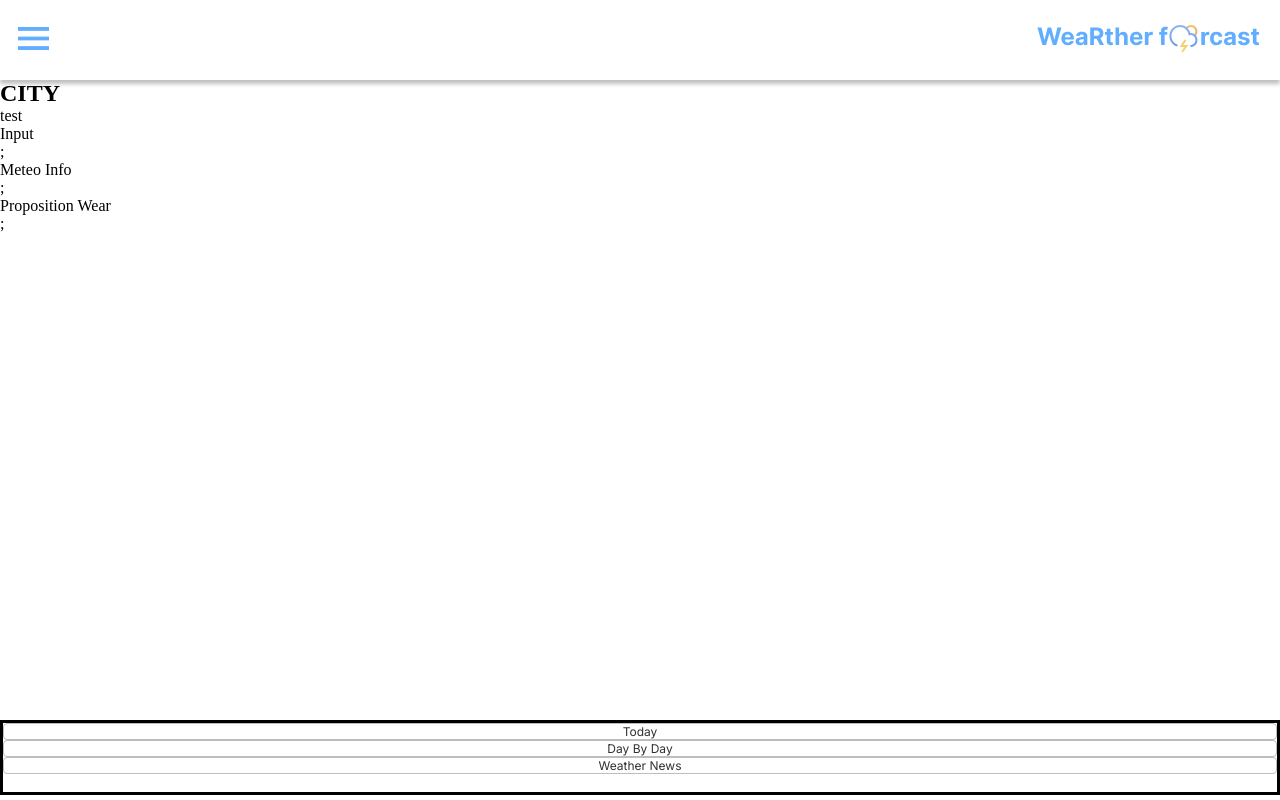
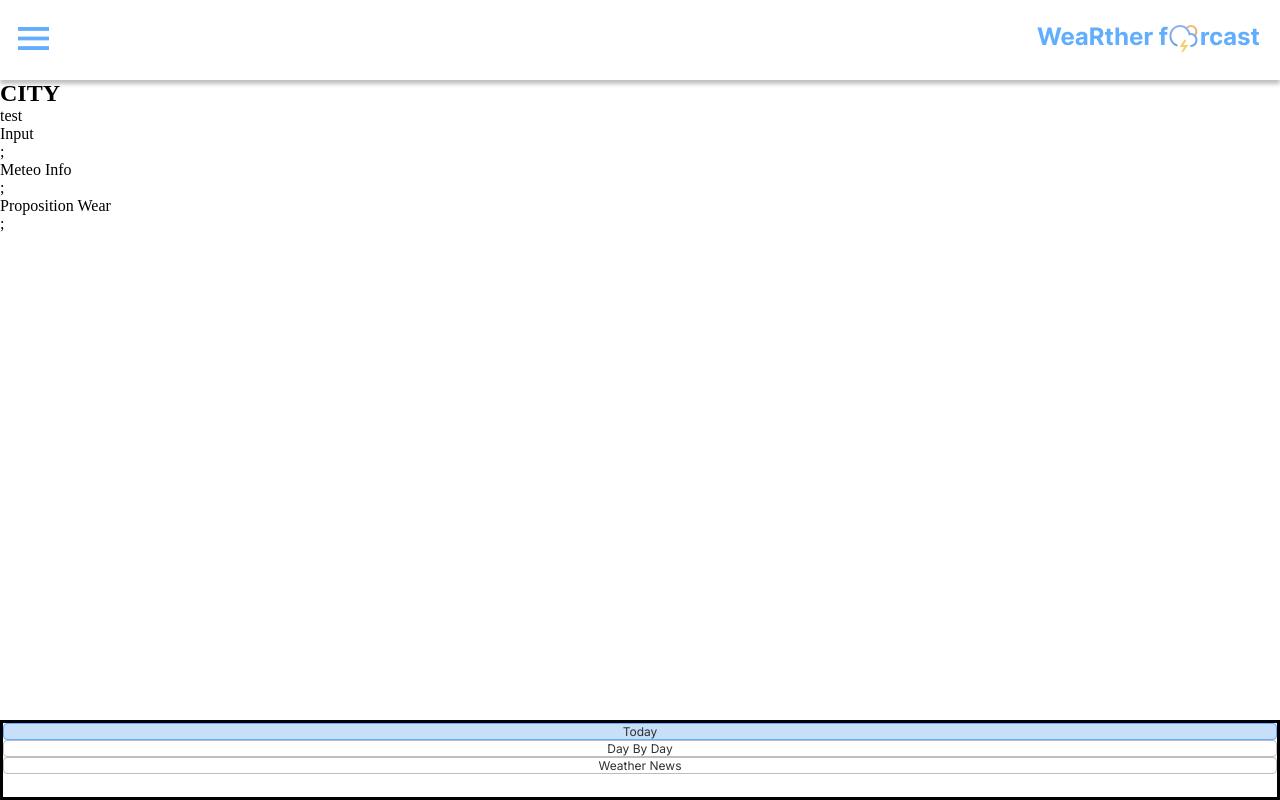
Before and after one commit to WildCodeSchool-2024-09/JS-Nantes-P2-WeartherForcast, a React (Vite) app in the folder client/: page / in a window 1280 px wide. Built offline with nearby package versions, Linux system fonts and the light colour scheme.

Commit message:
sticky footer  + <NavLink> instead of <Link> in footer

```diff
--- a/client/src/App.css
+++ b/client/src/App.css
@@ -51,19 +51,10 @@ h1 {
 }
 
 main {
-  /* margin: 8px; */
-  /* border: solid 2px red; */
-  height: 80vh;
   width: 100vw;
   margin-right: auto;
   margin-left: auto;
-  flex-shrink: 1 0 auto;
-}
-
-footer {
-  border: solid 3px;
-  height: 75px;
-  flex-shrink: 0;
+  min-height: calc(100vh - 80px - 80px); /* ⚠️ Don't change it please => In order to have a sticky footer, calc => view port total hight - header height - footer height*/
 }
 
 /*FONCTIONNEL CLASSES*/
--- a/client/src/components/Footer.tsx
+++ b/client/src/components/Footer.tsx
@@ -1,11 +1,12 @@
-import { Link } from "react-router-dom";
+import { NavLink } from "react-router-dom";
+import "/src/style/footer.css";
 
 export default function Footer() {
   return (
     <footer>
-      <Link to="/">Today</Link>
-      <Link to="/dayByDay">Day By Day</Link>
-      <Link to="/WeatherNews">Weather News</Link>
+      <NavLink to="/">Today</NavLink>
+      <NavLink to="/dayByDay">Day By Day</NavLink>
+      <NavLink to="/WeatherNews">Weather News</NavLink>
     </footer>
   );
 }
--- /dev/null
+++ b/client/src/style/footer.css
@@ -0,0 +1,4 @@
+footer {
+  border: solid 3px;
+  height: 80px;
+}
```
Also changed, not shown: client/src/style/menuHeader.css (deleted).
